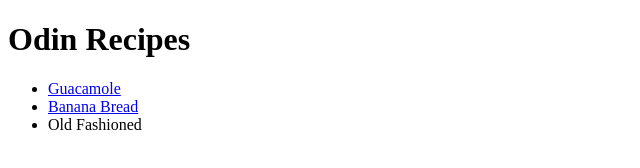
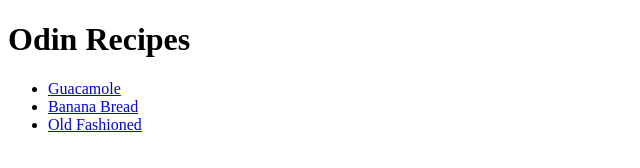
Before and after one commit to CaelanX/odin-recipes, a plain HTML site: page index.html in a window 1280 px wide. Shown: the whole page, without its empty margins (0-640 px from the left). Drawn offline with Linux system fonts and the light colour scheme.

Commit message:
Update index.html
fix miss-placed <a> Title

```diff
--- a/index.html
+++ b/index.html
@@ -9,7 +9,7 @@
 <ul>
     <li><a href="./recipes/guacamole.html">Guacamole</a></li>
     <li><a href="./recipes/bananaBread.html">Banana Bread</a></li>
-    <li><a href="./recipes/oldFashioned.html"></a>Old Fashioned</li>
+    <li><a href="./recipes/oldFashioned.html">Old Fashioned</a></li>
 </ul>
 </body>
 </html>
```
